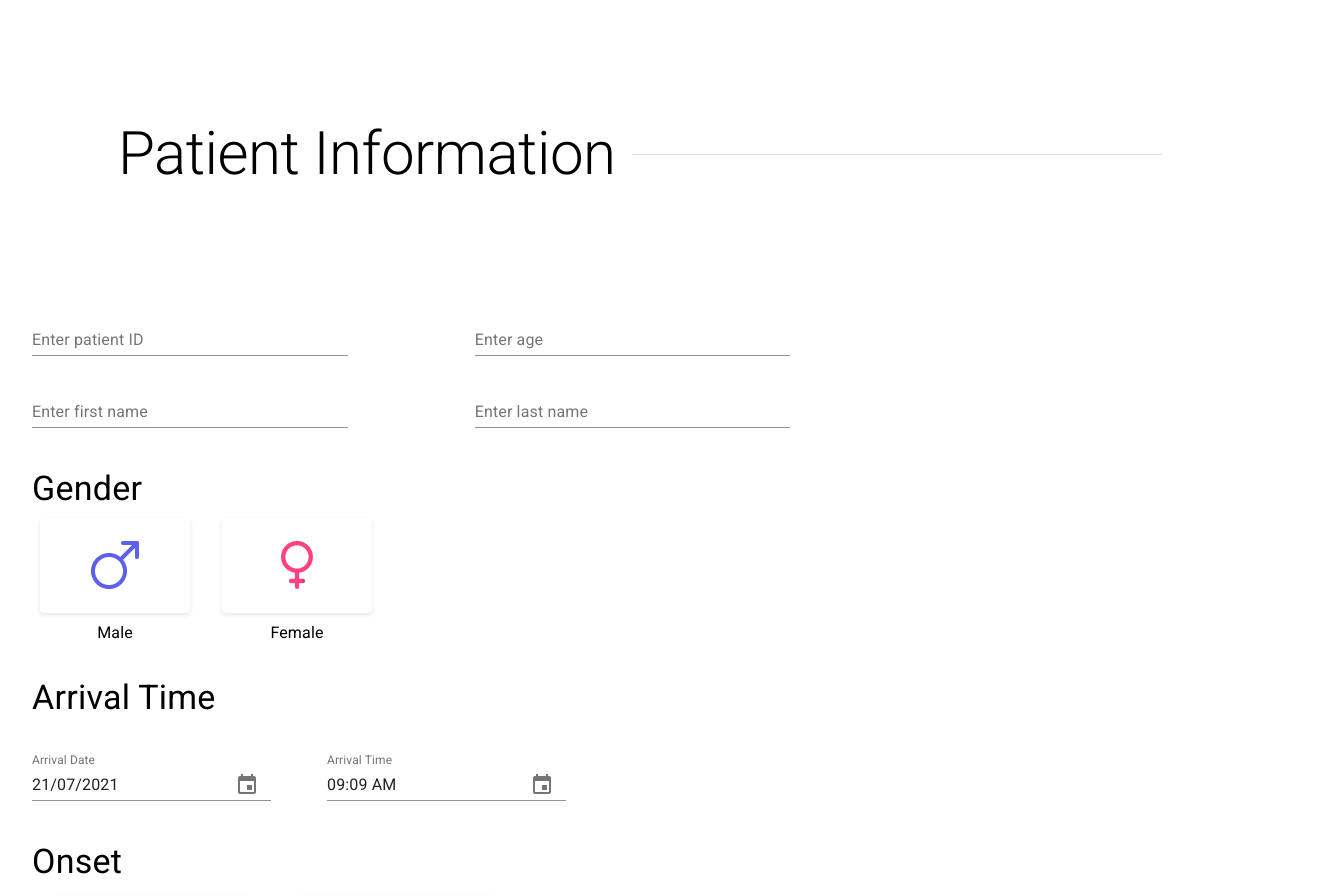
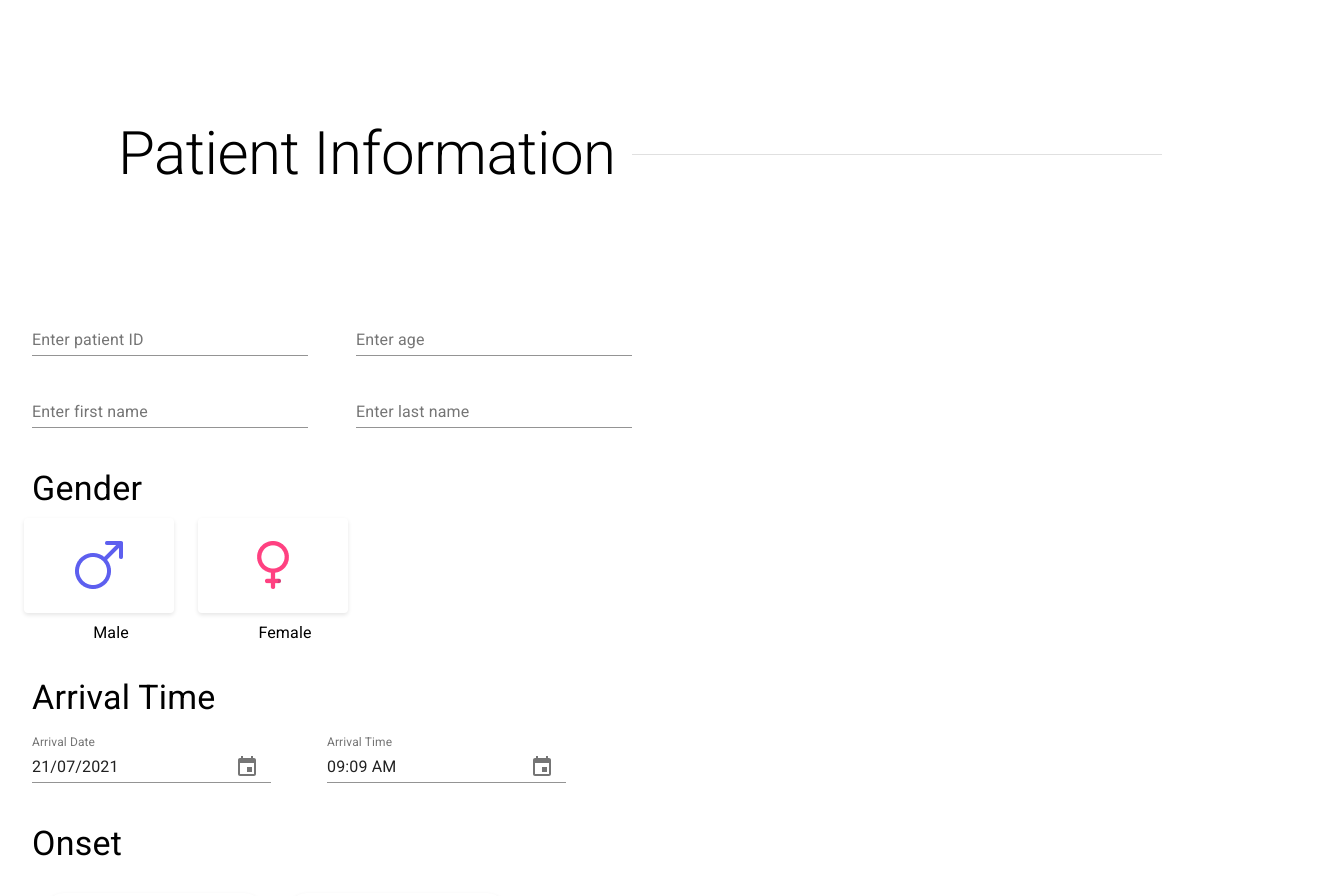
Before and after one commit to cu-devclub/app4stroke_front, a React (Create React App) app: page /form in a window 1280 px wide. Shown: the top 896 px of the page, 1340 px wide, since content can reach past the window. Built offline with nearby package versions, Linux system fonts and the light colour scheme.

Commit message:
remove margin and padding at root

```diff
--- a/src/Pages/Form/Components/PatientInformationSection.tsx
+++ b/src/Pages/Form/Components/PatientInformationSection.tsx
@@ -21,17 +21,35 @@ const useStyle = makeStyles((theme) =>
   createStyles({
     root: {
       width: "100%",
-      marginLeft: "32px",
-    },
-    picker: {
-      marginTop: "34px",
     },
     textField: {
-      width: "80%",
+      width: "100%",
     },
     textTitle: {
-      marginTop: "40px",
+      marginBottom: "16px",
     },
+    //* box
+    boxPatient: {
+      marginLeft: "32px",
+      marginBottom: "40px",
+    },
+    boxGender: {
+      marginLeft: "32px",
+      marginBottom: "40px",
+    },
+    boxPicker: {
+      marginLeft: "32px",
+      marginBottom: "40px",
+    },
+    boxOnset: {
+      marginLeft: "32px",
+      marginBottom: "40px",
+    },
+    boxUpload: {
+      marginLeft: "32px",
+      marginBottom: "40px",
+    },
+    //* button
     button: {
       "&.Mui-selected": {
         backgroundColor: "#EF5DA8",
@@ -54,8 +72,8 @@ const useStyle = makeStyles((theme) =>
 
 const GenderStyledToggleButtonGroup = withStyles((theme) => ({
   grouped: {
-    margin: theme.spacing(2),
     marginBottom: "8px",
+    marginRight: "24px",
     boxShadow: "0px 2px 4px rgba(0, 0, 0, 0.1)",
     width: "150px",
     height: "95px",
@@ -129,23 +147,26 @@ const PatientInformationSection: React.FC = () => {
   return (
     <Box className={classes.root}>
       {/* Patient - Text Field */}
+      <Box className={classes.boxPatient}>
         <Grid container spacing={6}>
-        <Grid item xs={4}>
+          <Grid item xs={3}>
             <TextField label="Enter patient ID" className={classes.textField} />
           </Grid>
-        <Grid item xs={4}>
+          <Grid item xs={3}>
             <TextField label="Enter age" className={classes.textField} />
           </Grid>
         </Grid>
         <Grid container spacing={6}>
-        <Grid item xs={4}>
+          <Grid item xs={3}>
             <TextField label="Enter first name" className={classes.textField} />
           </Grid>
-        <Grid item xs={4}>
+          <Grid item xs={3}>
             <TextField label="Enter last name" className={classes.textField} />
           </Grid>
         </Grid>
+      </Box>
       {/* Gender - Button */}
+      <Box className={classes.boxGender}>
         <Box className={classes.textTitle}>
           <Typography variant="h4">Gender</Typography>
         </Box>
@@ -164,7 +185,9 @@ const PatientInformationSection: React.FC = () => {
               </ToggleButton>
             </GenderStyledToggleButtonGroup>
             <Box textAlign="center">
-            <Typography variant="body1">Male</Typography>
+              <Typography variant="body1" margin-bottom="64px">
+                Male
+              </Typography>
             </Box>
           </Box>
           {/* FEMALE */}
@@ -185,7 +208,9 @@ const PatientInformationSection: React.FC = () => {
             </Box>
           </Box>
         </Grid>
+      </Box>
       {/* Arrival Time - Date & Time Picker*/}
+      <Box className={classes.boxPicker}>
         <Box className={classes.textTitle}>
           <Typography variant="h4">Arrival Time</Typography>
         </Box>
@@ -201,7 +226,6 @@ const PatientInformationSection: React.FC = () => {
                 KeyboardButtonProps={{
                   "aria-label": "change date",
                 }}
-              className={classes.picker}
               />
             </Grid>
             <Grid item>
@@ -213,12 +237,13 @@ const PatientInformationSection: React.FC = () => {
                 KeyboardButtonProps={{
                   "aria-label": "change time",
                 }}
-              className={classes.picker}
               />
             </Grid>
           </MuiPickersUtilsProvider>
         </Grid>
+      </Box>
       {/* Onset - Button */}
+      <Box className={classes.boxOnset}>
         <Box className={classes.textTitle}>
           <Typography variant="h4">Onset</Typography>
         </Box>
@@ -229,18 +254,20 @@ const PatientInformationSection: React.FC = () => {
             onChange={handleOnset}
           >
             <ToggleButton value="clearOnset" className={classes.button}>
-            <Box display="flex">
+              <Box>
                 <Typography variant="subtitle1">Clear onset</Typography>
               </Box>
             </ToggleButton>
             <ToggleButton value="unknownOnset" className={classes.button}>
-            <Box display="flex">
+              <Box>
                 <Typography variant="subtitle1">Unknown onset</Typography>
               </Box>
             </ToggleButton>
           </OnsetStyledToggleButtonGroup>
         </Grid>
+      </Box>
       {/* Upload CT Scan - Button*/}
+      <Box className={classes.boxUpload}>
         <Box className={classes.textTitle}>
           <Typography variant="h4">Upload CT Scan</Typography>
         </Box>
@@ -248,6 +275,7 @@ const PatientInformationSection: React.FC = () => {
           <Typography variant="subtitle1">Upload</Typography>
         </Button>
       </Box>
+    </Box>
   );
 };
 
```
Lines whose indentation alone changed are shown as unchanged.
